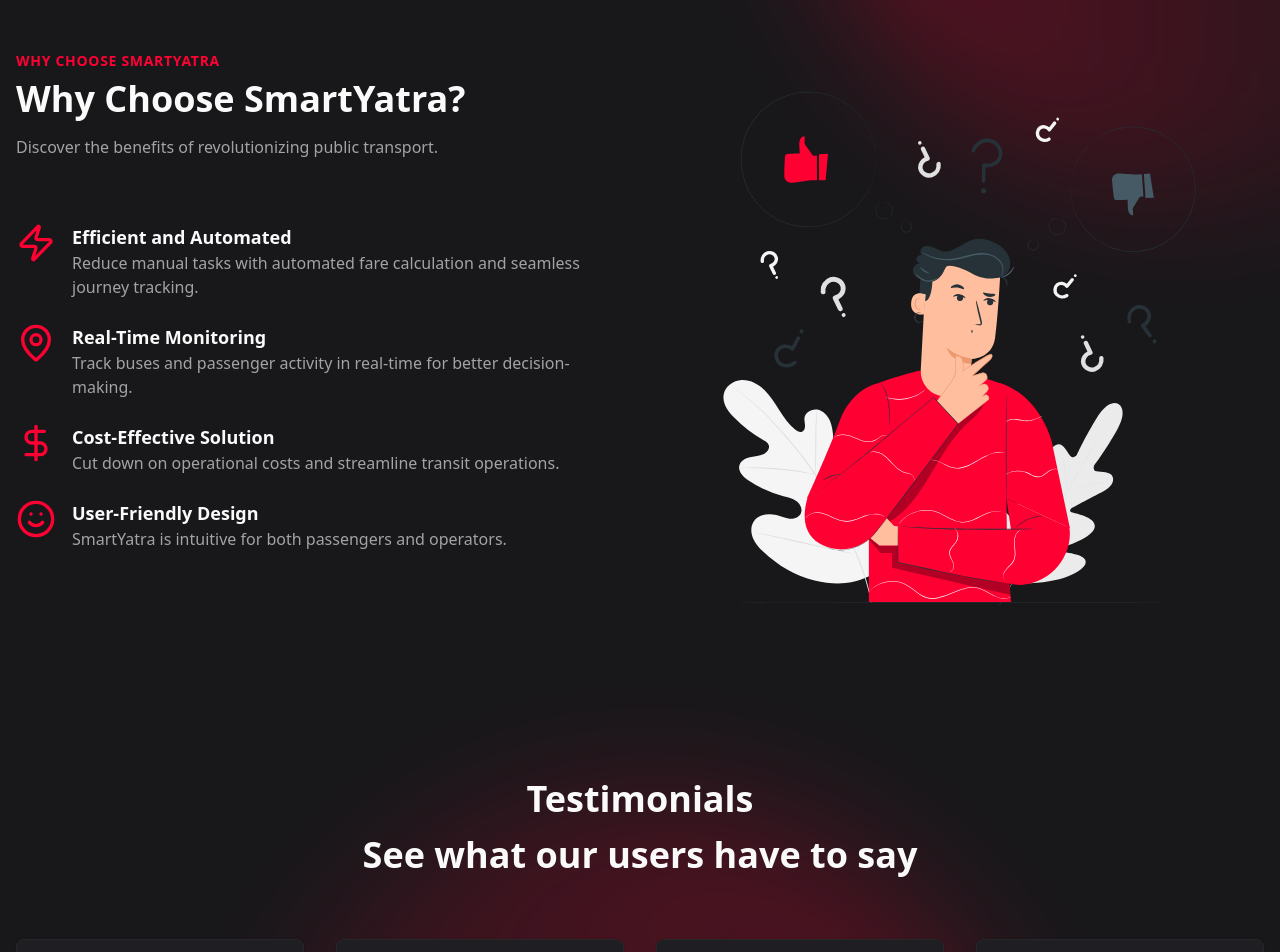
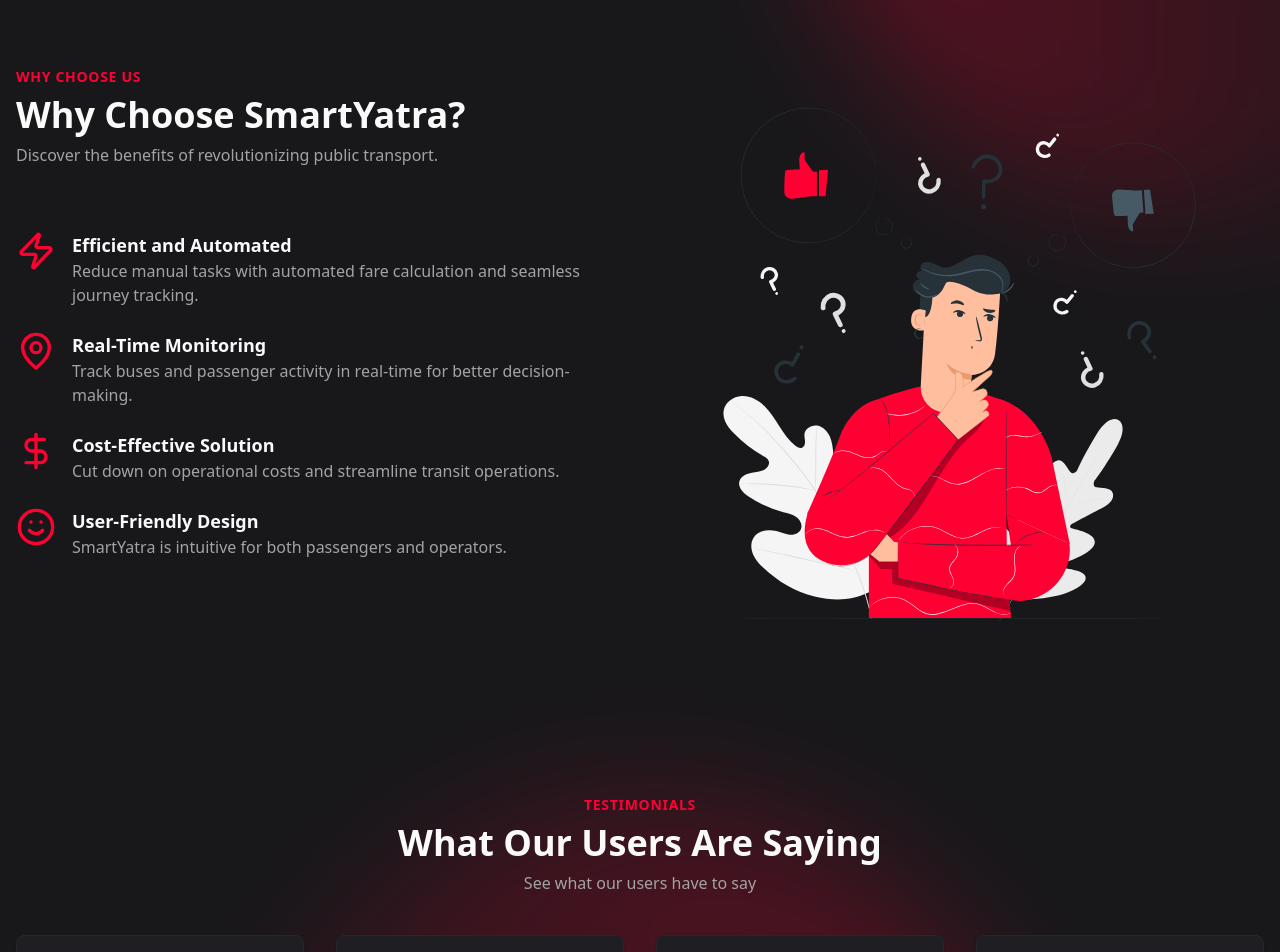
Before and after one commit to SmartYatra/smart-yatra-frontend, a Next.js app: page /en in a window 1280 px wide. Shown: the part 2620-3572 px from the top of the page. Built offline with nearby package versions, Linux system fonts and the light colour scheme; no server answers.

Commit message:
feat: update testimonials & faq section

```diff
--- a/src/components/PageWrapper.tsx
+++ b/src/components/PageWrapper.tsx
@@ -38,7 +38,7 @@
   children: ReactNode;
   className?: string;
 }) => {
-  return <p className={cn('mb-4 text-4xl font-bold', className)}>{children}</p>;
+  return <p className={cn('mb-2 text-4xl font-bold', className)}>{children}</p>;
 };
 
 const SectionSubtitle = ({
@@ -68,7 +68,7 @@
   className?: string;
 }) => {
   return (
-    <p className={cn('mb-6 text-muted-foreground', className)}>{children}</p>
+    <p className={cn('mb-10 text-muted-foreground', className)}>{children}</p>
   );
 };
 
--- a/src/features/home/components/FAQ.tsx
+++ b/src/features/home/components/FAQ.tsx
@@ -3,7 +3,11 @@
 import { useState } from 'react';
 import { useTranslations } from 'next-intl';
 
-import { SectionTitle } from '@/components/PageWrapper';
+import {
+  SectionSubtitle,
+  SectionTitle,
+  SectionWrapper,
+} from '@/components/PageWrapper';
 import {
   Accordion,
   AccordionContent,
@@ -56,10 +60,9 @@
   ];
 
   return (
-    <section className='py-16'>
-      <div className='container mx-auto px-4 text-center'>
-        <SectionTitle>{t('sectionTitle')}</SectionTitle>
-        <h2 className='mb-8 text-3xl font-bold'>{t('headline')}</h2>
+    <SectionWrapper id='faq'>
+      <SectionSubtitle>{t('sectionTitle')}</SectionSubtitle>
+      <SectionTitle>{t('headline')}</SectionTitle>
       <Accordion
         className='mx-auto flex max-w-4xl flex-col gap-4'
         type='multiple'
@@ -83,7 +86,6 @@
           </AccordionItem>
         ))}
       </Accordion>
-      </div>
-    </section>
+    </SectionWrapper>
   );
 }
--- a/src/features/home/components/Testimonial.tsx
+++ b/src/features/home/components/Testimonial.tsx
@@ -3,7 +3,12 @@
 import { Star } from 'lucide-react';
 
 import BackgroundGlow from '@/components/BackgroundGlow';
-import { SectionTitle, SectionWrapper } from '@/components/PageWrapper';
+import {
+  SectionDescription,
+  SectionSubtitle,
+  SectionTitle,
+  SectionWrapper,
+} from '@/components/PageWrapper';
 import { Avatar, AvatarImage } from '@/components/ui/avatar';
 import {
   Card,
@@ -93,12 +98,9 @@
 export function Testimonials() {
   return (
     <SectionWrapper id='testimonials'>
-      <div className='mb-16 text-center'>
-        <SectionTitle>Testimonials</SectionTitle>
-        <h3 className='mb-8 text-4xl font-bold'>
-          See what our users have to say
-        </h3>
-      </div>
+      <SectionSubtitle>Testimonials</SectionSubtitle>
+      <SectionTitle>What Our Users Are Saying</SectionTitle>
+      <SectionDescription>See what our users have to say</SectionDescription>
 
       <BackgroundGlow className='from-tertiary/30 bottom-auto left-1/2 top-1/2 size-[800px] -translate-x-1/2 -translate-y-[40%] bg-gradient-to-bl to-transparent' />
 
--- a/src/features/home/components/WhyChooseUs.tsx
+++ b/src/features/home/components/WhyChooseUs.tsx
@@ -45,7 +45,7 @@
         {/* Benefits Section */}
         <div className='flex-1 space-y-16'>
           <div>
-            <SectionSubtitle>Why Choose SmartYatra</SectionSubtitle>
+            <SectionSubtitle>Why Choose Us</SectionSubtitle>
             <SectionTitle>Why Choose SmartYatra?</SectionTitle>
             <SectionDescription>
               Discover the benefits of revolutionizing public transport.
```
Lines whose indentation alone changed are shown as unchanged.
